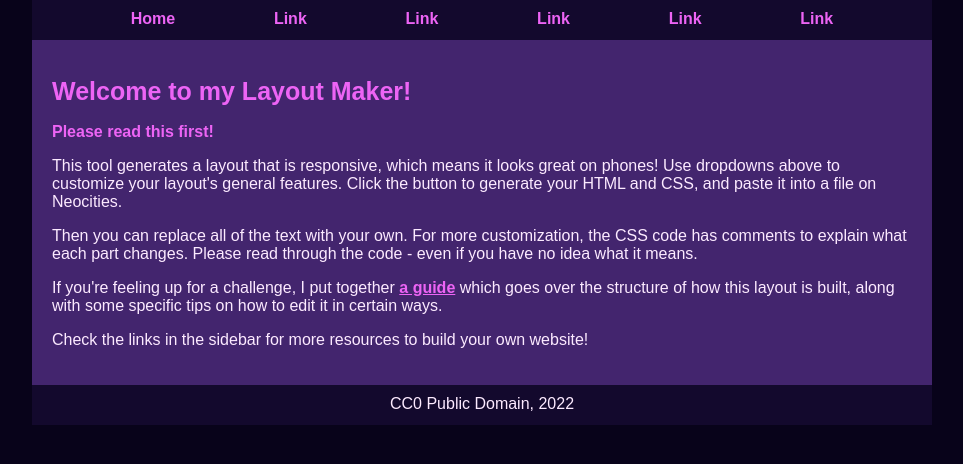
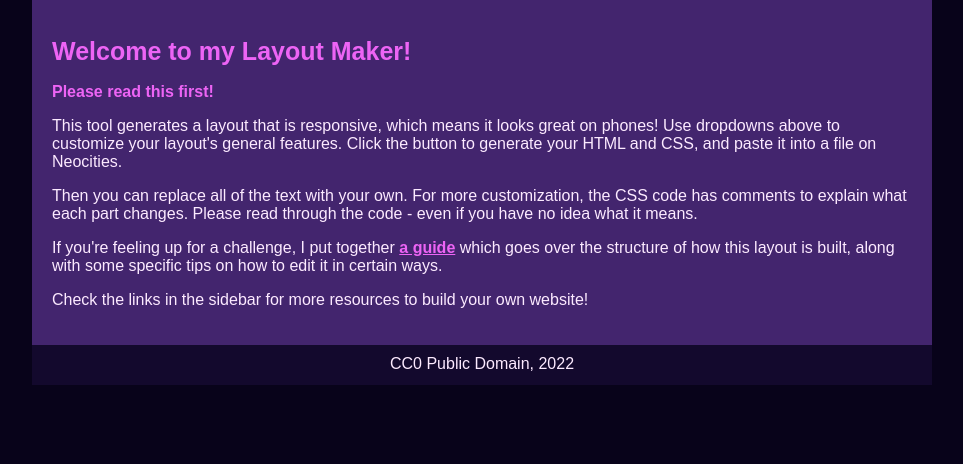
Before and after one commit to Lujjan25/HTB-Write-Ups, a plain HTML site: page index.html in a window 1280 px wide. Shown: the whole page, without its empty margins (158-1121 px from the left). Drawn offline with Linux system fonts and the light colour scheme.

Commit message:
Update index.html

```diff
--- a/index.html
+++ b/index.html
@@ -7,19 +7,7 @@
   <body>
 
         <div id="container">
-            <div id="headerArea">
-                <!--<div id="header"></div>-->
-                <nav id="navbar">
-                    <ul>
-                        <li><a href="#">Home</a></li>
-                        <li><a href="#">Link</a></li>
-                        <li><a href="#">Link</a></li>
-                        <li><a href="#">Link</a></li>
-                        <li><a href="#">Link</a></li>
-                        <li><a href="#">Link</a></li>
-                    </ul>
-                </nav>
-            </div>
+            <!--header-->
 
             <div id="flex">
 
```
